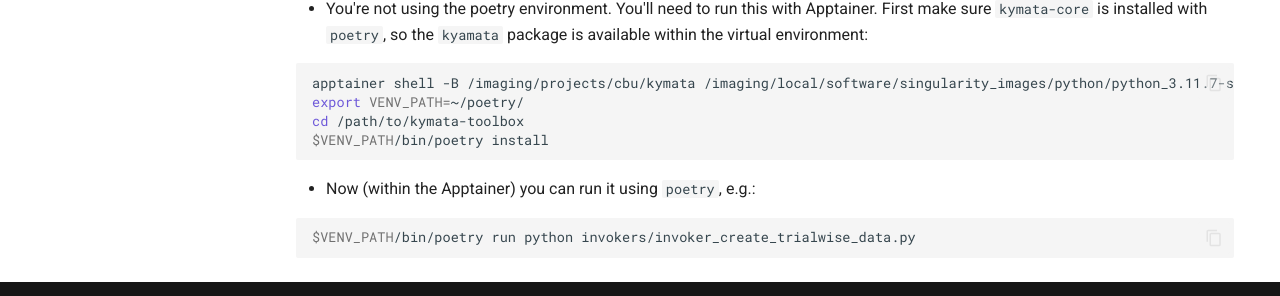
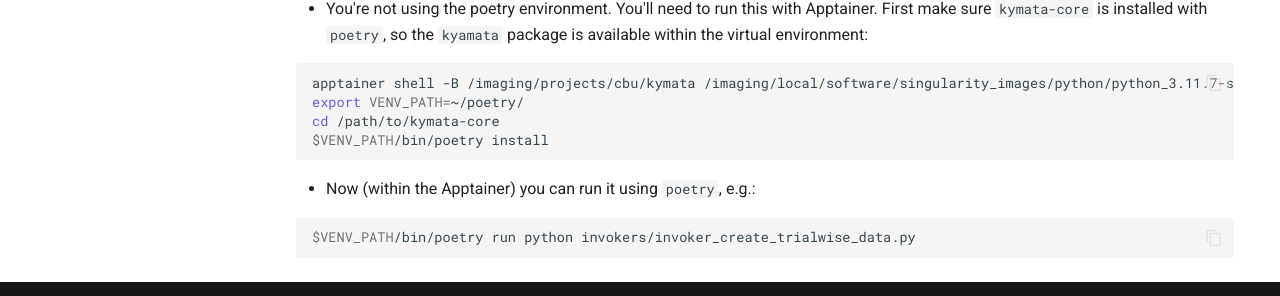
Before and after one commit to kymata-atlas/kymata-core, an MkDocs documentation site: the page built from docs/getting-started.md, in a window 1280 px wide and 900 px high, scrolled down 3005 px. Shown: the part 553-849 px from the top of the window. Built offline with MkDocs 1.6.1 and Material for MkDocs 9.7.7, drawn with Linux system fonts in a browser that asks for light colours; comment, search, counter and statistics services are not loaded.

Commit message:
A few extra to catch in strings and docs

````diff
--- a/docs/getting-started.md
+++ b/docs/getting-started.md
@@ -143,7 +143,7 @@
   ```shell
   apptainer shell -B /imaging/projects/cbu/kymata /imaging/local/software/singularity_images/python/python_3.11.7-slim.sif
   export VENV_PATH=~/poetry/
-  cd /path/to/kymata-toolbox
+  cd /path/to/kymata-core
   $VENV_PATH/bin/poetry install
   ```
 
--- a/docs/overrides/home.html
+++ b/docs/overrides/home.html
@@ -19,7 +19,7 @@
             <div style="text-align: center">
               <h1 style="font-weight: bold">Kymata Core</h1>
               <p style="font-weight: lighter">The central codebase used for the production and <br>maintenance of the <b style="font-weight: normal">Kymata Atlas</b>, <a href="https://kymata.org">kymata.org</a></p>
-              <a href="https://github.com/kymata-atlas/kymata-toolbox" class="md-button md-button--primary">
+              <a href="https://github.com/kymata-atlas/kymata-core" class="md-button md-button--primary">
                 Go to Github Repository
               </a>
               <a href="{{ 'overview/' | url }}" title="Code Reference" class="md-button">
````
Also changed, not shown: docs/overview.md (+2 -2 lines), 4 other files.
